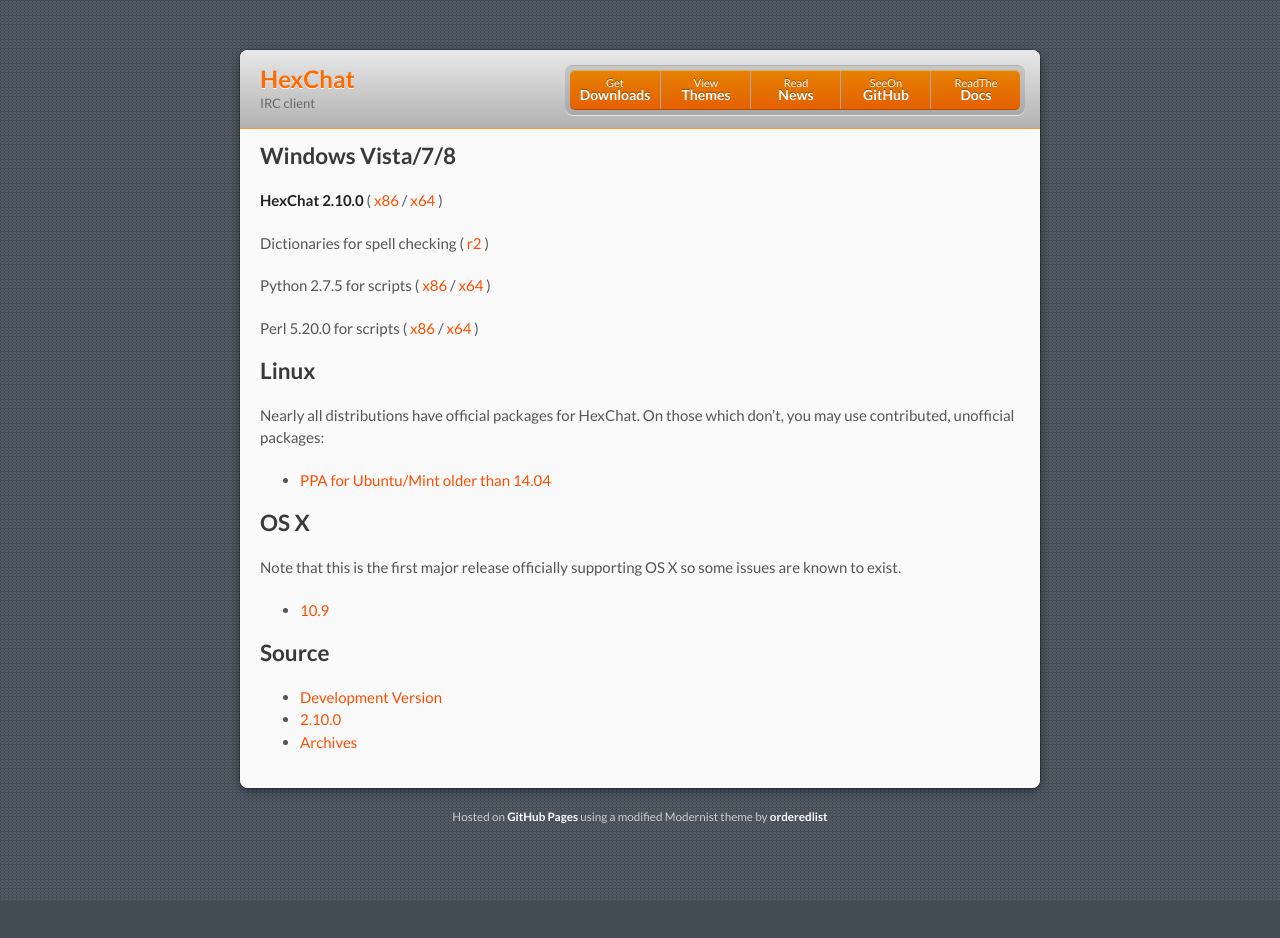
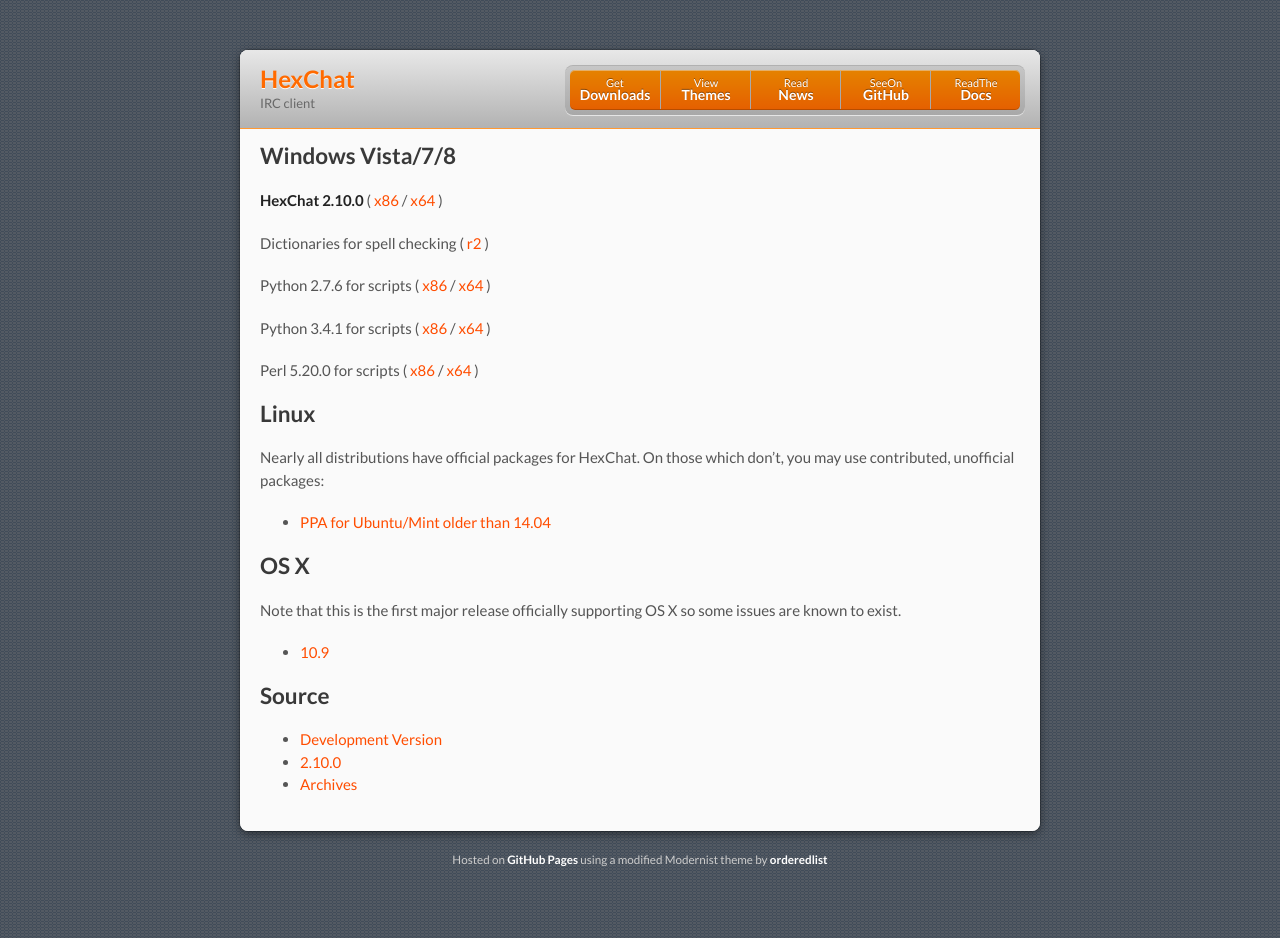
Before and after one commit to hexchat/hexchat.github.com, a Jekyll site: the page built from downloads.md, in a window 1280 px wide. Built offline with Jekyll 4.4.1, drawn with Linux system fonts in a browser that asks for light colours; before the commit the page ends 900 px from its top, so only the background shows below that.

Commit message:
Update downloads.md
Update Python 2 links to 2.7.6 and add Python 3 links

```diff
--- a/downloads.md
+++ b/downloads.md
@@ -8,7 +8,10 @@
 
 Dictionaries for spell checking ( [r2]({{ site.dl_url }}/hexchat/HexChat%20Spelling%20Dictionaries%20r2.exe) )
 
-Python 2.7.5 for scripts ( [x86](http://python.org/ftp/python/2.7.5/python-2.7.5.msi) / [x64](http://python.org/ftp/python/2.7.5/python-2.7.5.amd64.msi) )
+Python 2.7.6 for scripts ( [x86](https://www.python.org/ftp/python/2.7.6/python-2.7.6.msi) / [x64](https://www.python.org/ftp/python/2.7.6/python-2.7.6.amd64.msi) )
+
+Python 3.4.1 for scripts ( [x86](https://www.python.org/ftp/python/3.4.1/python-3.4.1.msi) /
+[x64](https://www.python.org/ftp/python/3.4.1/python-3.4.1.amd64.msi) )
 
 Perl 5.20.0 for scripts ( [x86]({{ site.dl_url }}/misc/perl/Perl%205.20.0%20x86.msi) / [x64]({{ site.dl_url }}/misc/perl/Perl%205.20.0%20x64.msi) )
 
```
